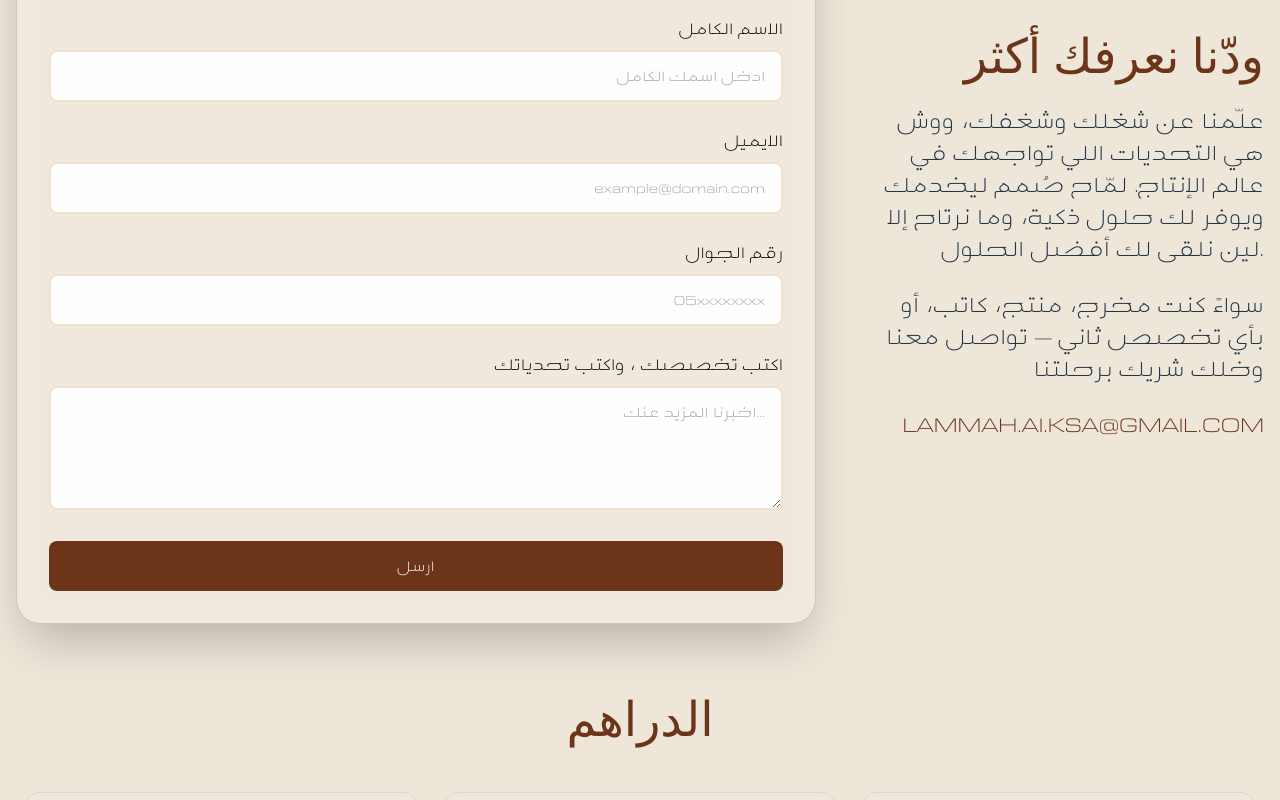
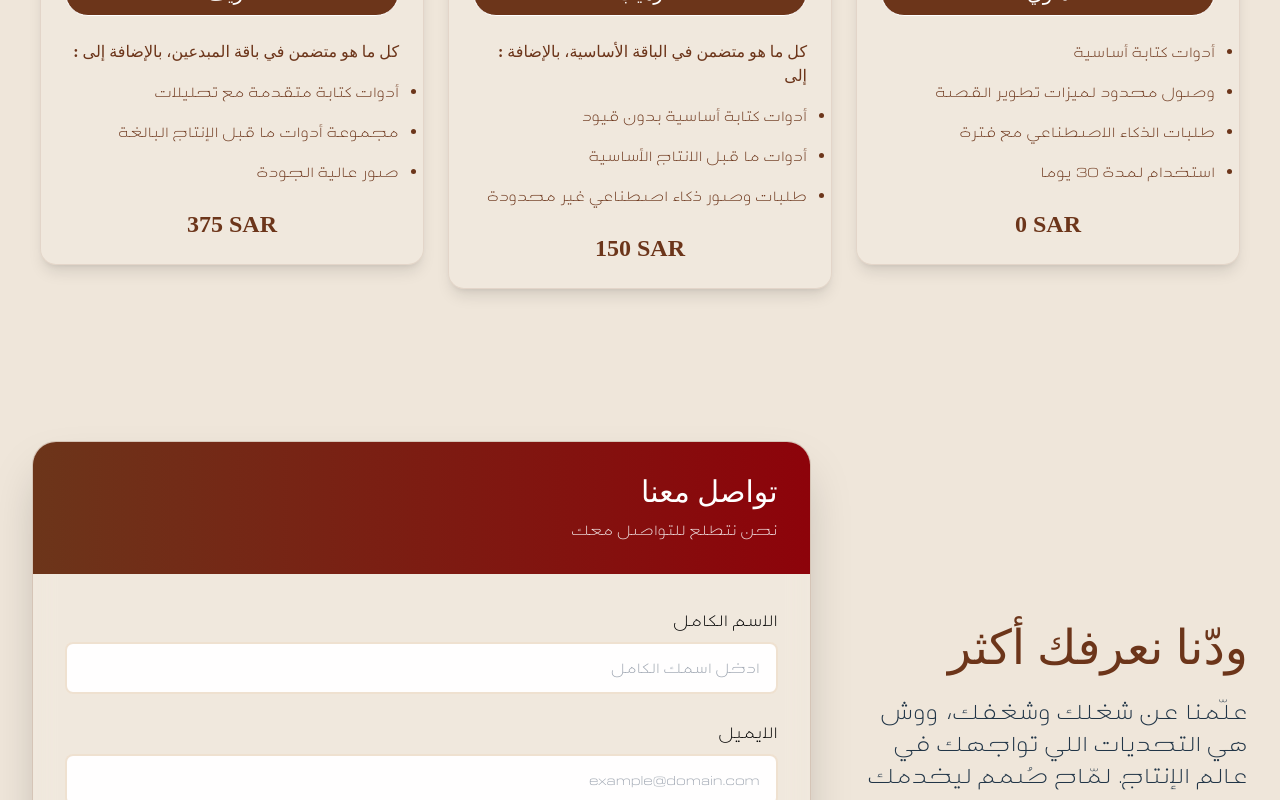
Before and after one commit to mohdoalomar/LammahAI, a React (Vite) app in the folder LammahAI/: page / in a window 1280 px wide. Shown: the part 600-1400 px from the top of the page. Built offline with nearby package versions, Linux system fonts and the light colour scheme; a web font is replaced by a local one; what tailwindcss-animated would draw is missing.

Commit message:
design changes and lazy load

```diff
--- a/LammahAI/src/App.jsx
+++ b/LammahAI/src/App.jsx
@@ -1,18 +1,36 @@
-import { useState } from "react";
+import React, { useState } from 'react';
+import useLazyLoad from './hooks/useLazyLoad';
 import LammahContactForm from "./components/LammahContactForm";
 import Subscriptions from "./components/Subscriptions";
+import { DottedPattern } from './components/BackgroundPattern';
 function App() {
+  const [formRef, isFormVisible] = useLazyLoad({
+    threshold: 0.3,
+    rootMargin: '50px'
+  });
   return (
-    <div className="bg-LammmahBG mx-auto h-full flex flex-col justify-center ">
-      <div className="flex flex-col justify-center items-center ">
-        <div className="flex justify-center"> <bdi className="font-arian font-bold text-3xl lg:text-6xl animate-fade-left animate-duration-1000"> مرحبا بك في لـمّـاح</bdi></div>
-        <img className="lg:w-2/5  w-full animate-fade-left animate-duration-1000 mr-5" src="LammahAIFullLogo-Cropped.png"/>
+    <div className="relative min-h-screen bg-LammmahBG ">
+
+      <div className="container mx-auto px-4 py-8">
+        <div className="flex flex-col justify-center items-center">
+          <div className="flex justify-center">
+            <bdi className="font-arian font-bold text-3xl lg:text-6xl animate-fade-left animate-duration-1000">
+              مرحبا بك في لـمّـاح
+            </bdi>
+          </div>
+          <img
+            className="lg:w-2/5 w-full animate-fade-left animate-duration-1000 mr-5"
+            src="LammahAIFullLogo-Cropped.png"
+            alt="Lammah AI Logo"
+          />
+        </div>
+        <div className="mx-auto">
+          <Subscriptions />
+        </div>
+        <div className="mx-auto mt-20" ref={formRef}>
+          <LammahContactForm isFormVisible={isFormVisible} />
+        </div>
       </div>
-      <div className=" mx-auto">
-      <LammahContactForm />
-      <Subscriptions/>
-      </div>
-
     </div>
   );
 }
--- a/LammahAI/src/components/LammahContactForm.jsx
+++ b/LammahAI/src/components/LammahContactForm.jsx
@@ -1,7 +1,7 @@
 import React, { useState } from "react";
 import { CheckCircle, Loader2, AlertCircle, XCircle } from "lucide-react";
 
-const LammahContactForm = () => {
+const LammahContactForm = ({isFormVisible}) => {
   const [formData, setFormData] = useState({
     name: "",
     email: "",
@@ -121,6 +121,7 @@ const LammahContactForm = () => {
 
   return (
     <div className="min-h-screen bg-LammmahBG">
+    {isFormVisible &&
       <div className="container mx-auto px-4 py-12">
         <div className="flex flex-col-reverse lg:flex-row lg:items-center lg:gap-12 animate-fade-in">
           {/* Form Section */}
@@ -239,6 +240,8 @@ const LammahContactForm = () => {
           </div>
         </div>
       </div>
+
+    }
     </div>
   );
 };
--- a/LammahAI/src/components/Subscriptions.jsx
+++ b/LammahAI/src/components/Subscriptions.jsx
@@ -2,7 +2,7 @@ import React from 'react';
 
 
 const Subscriptions = () => {
- const tiers = [
+ const tiersOnDesktop = [
     {
         name: "حريف",
         price: "375 SAR",
@@ -41,10 +41,51 @@ const Subscriptions = () => {
         duration : 500
       }
   ];
+  const tiersOnMobile = [
+    {
+      name: "هاوي",
+      price: "0 SAR",
+      features: [
+        "أدوات كتابة أساسية",
+        "وصول محدود لميزات تطوير القصة",
+        "طلبات الذكاء الاصطناعي مع فترة",
+        "استخدام لمدة 30 يوما"
+      ],
+      delay: 75,
+      duration : 500
+    },
+    {
+      name: "رهيب",
+      price: "150 SAR",
+      title: ": كل ما هو متضمن في الباقة الأساسية، بالإضافة إلى",
+      features: [
+        "أدوات كتابة أساسية بدون قيود",
+        "أدوات ما قبل الانتاج الأساسية",
+        "طلبات وصور ذكاء اصطناعي غير محدودة"
+      ],
+      delay: 300,
+      duration : 700
+    },
+    {
+      name: "حريف",
+      price: "375 SAR",
+      title: ": كل ما هو متضمن في باقة المبدعين، بالإضافة إلى",
+      features: [
+        "أدوات كتابة متقدمة مع تحليلات",
+        "مجموعة أدوات ما قبل الإنتاج البالغة",
+        "صور عالية الجودة"
+      ],
+      delay:700 ,
+      duration : 1000
+    }
+
+  ];
+  let tiers
+  window.innerWidth > 768 ? tiers = tiersOnDesktop : tiers = tiersOnMobile;
 
   return (
     <div className="max-w-full mx-auto p-6">
-      <h1 className="text-4xl lg:text-5xl text-center mb-12 text-LammahBrown font-bold">الدراهم</h1>
+      <h1 className="text-4xl lg:text-5xl text-center mb-12 text-LammahBrown font-bold lg:animate-delay-1000 animate-fade-up">الدراهم</h1>
       <div className='grid grid-cols-1 md:grid-cols-3 gap-6'>
       {tiers.map((tier, index) => (
       <div className={` text-right animate-fade-up animate-duration-${tier.duration} animate-delay-${tier.delay}`}>
@@ -59,9 +100,9 @@ const Subscriptions = () => {
               </div>
 
               <ul className="space-y-4 mb-6">
-              <li className="text-base" >{tier.title}</li>
+              <li className="text-base font-semibold" >{tier.title}</li>
                 {tier.features.map((feature, fIndex) => (
-                  <li key={fIndex} className="text-base list-disc" style={{direction : 'rtl'}}>{feature}</li>
+                  <li key={fIndex} className="text-base  list-disc" style={{direction : 'rtl'}}>{feature}</li>
                 ))}
               </ul>
 
--- /dev/null
+++ b/LammahAI/src/hooks/useLazyLoad.js
@@ -0,0 +1,41 @@
+// src/hooks/useLazyLoad.js
+import { useState, useEffect, useRef } from 'react';
+
+const useLazyLoad = (options = {}) => {
+  const [isVisible, setIsVisible] = useState(false);
+  const elementRef = useRef(null);
+
+  const defaultOptions = {
+    threshold: 0.1,
+    rootMargin: '50px',
+    ...options
+  };
+
+  useEffect(() => {
+    const observer = new IntersectionObserver(
+      ([entry]) => {
+        if (entry.isIntersecting) {
+          setIsVisible(true);
+          observer.disconnect();
+        }
+      },
+      defaultOptions
+    );
+
+    const currentRef = elementRef.current;
+    if (currentRef) {
+      observer.observe(currentRef);
+    }
+
+    return () => {
+      if (currentRef) {
+        observer.unobserve(currentRef);
+        observer.disconnect();
+      }
+    };
+  }, [defaultOptions.threshold, defaultOptions.rootMargin]);
+
+  return [elementRef, isVisible];
+};
+
+export default useLazyLoad;
```
